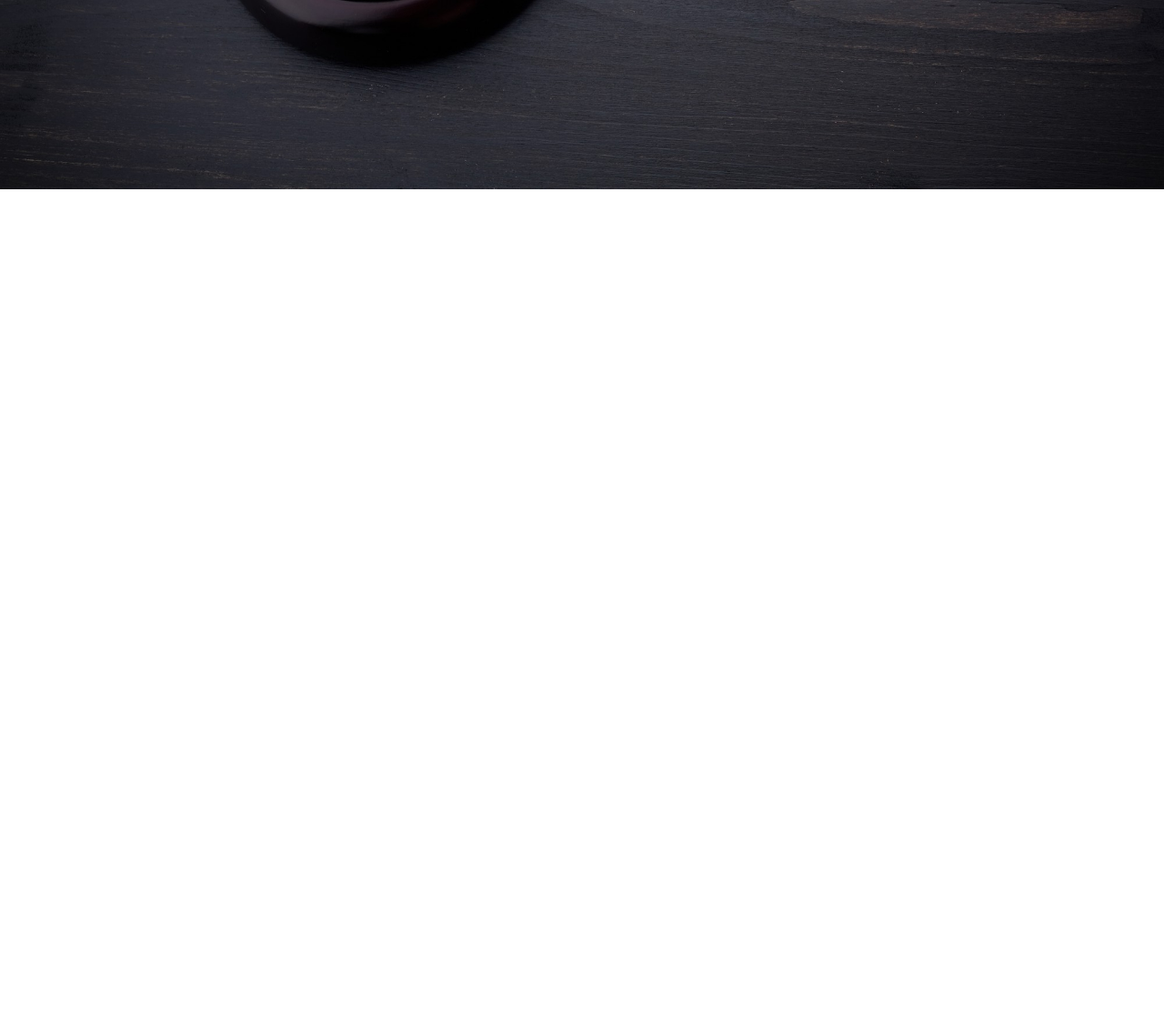
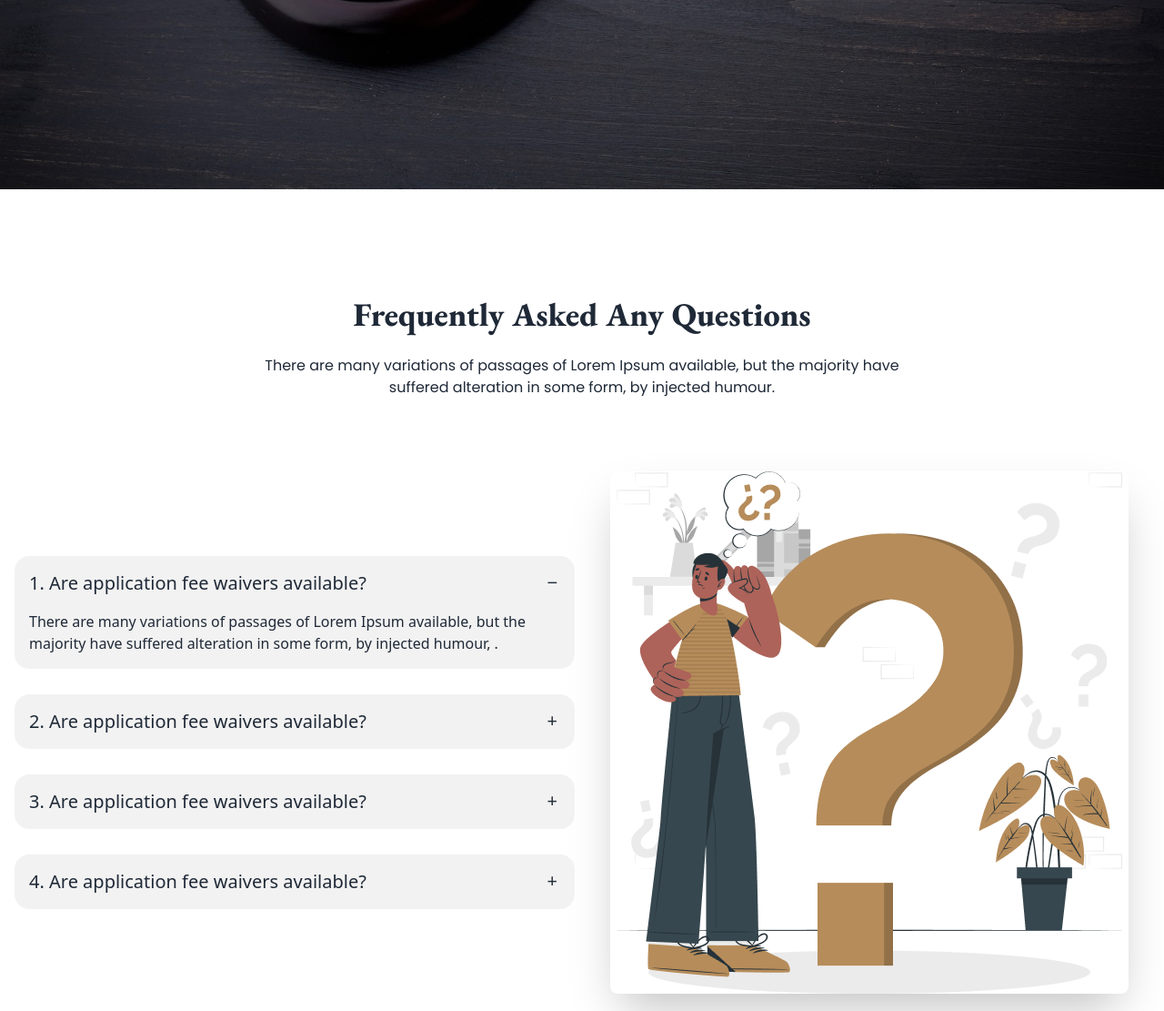
Before and after one commit to Shourav05/Legal-Solution, a plain HTML site: page index.html in a window 1280 px wide. Shown: the part 2824-3935 px from the top of the page at 91% size. Before the commit the page ends 3038 px from the top, so only its background shows below. Drawn offline with nearby package versions, Linux system fonts and the light colour scheme.

Commit message:
added the faq section

```diff
--- a/index.html
+++ b/index.html
@@ -267,6 +267,59 @@
       </div>
     </section>
     <!-- end client say section -->
+
+    <!-- start faq section -->
+    <section class="my-28">
+      <h1 class="text-4xl font-eb font-extrabold mb-6 text-center">Frequently Asked Any Questions</h1>
+      <p class="font-poppins mb-16 text-center">There are many variations of passages of Lorem Ipsum available, but the majority have
+        <br> suffered alteration in some form, by injected humour.</p>
+        <div class="hero">
+          <div class="hero-content flex-col md:flex-row-reverse">
+            <div class="flex justify-center flex-1">
+              <img src="./images/faq.png" class="rounded-lg shadow-2xl" />
+            </div>
+            <div class="flex-1">
+              <div class="collapse collapse-plus bg-base-200 mb-7">
+                <input type="radio" name="my-accordion-3" checked="checked" />
+                <div class="collapse-title text-xl font-medium">
+                1. Are application fee waivers available?
+                </div>
+                <div class="collapse-content">
+                  <p>There are many variations of passages of Lorem Ipsum available, but the majority have suffered alteration in some form, by injected humour, . </p>
+                </div>
+              </div>
+              <div class="collapse collapse-plus bg-base-200 mb-7">
+                <input type="radio" name="my-accordion-3" />
+                <div class="collapse-title text-xl font-medium">
+                  2. Are application fee waivers available?
+                </div>
+                <div class="collapse-content">
+                  <p>There are many variations of passages of Lorem Ipsum available, but the majority have suffered alteration in some form, by injected humour, . </p>
+                </div>
+              </div>
+              <div class="collapse collapse-plus bg-base-200 mb-7">
+                <input type="radio" name="my-accordion-3" />
+                <div class="collapse-title text-xl font-medium">
+                  3. Are application fee waivers available?
+                </div>
+                <div class="collapse-content">
+                  <p>There are many variations of passages of Lorem Ipsum available, but the majority have suffered alteration in some form, by injected humour, . </p>
+                </div>
+              </div>
+              <div class="collapse collapse-plus bg-base-200">
+                <input type="radio" name="my-accordion-3" />
+                <div class="collapse-title text-xl font-medium">
+                  4. Are application fee waivers available?
+                </div>
+                <div class="collapse-content">
+                  <p>There are many variations of passages of Lorem Ipsum available, but the majority have suffered alteration in some form, by injected humour, . </p>
+                </div>
+              </div>
+            </div>
+          </div>
+        </div>
+    </section>
+    <!-- end faq section -->
   </main>
   <footer>
 
```
